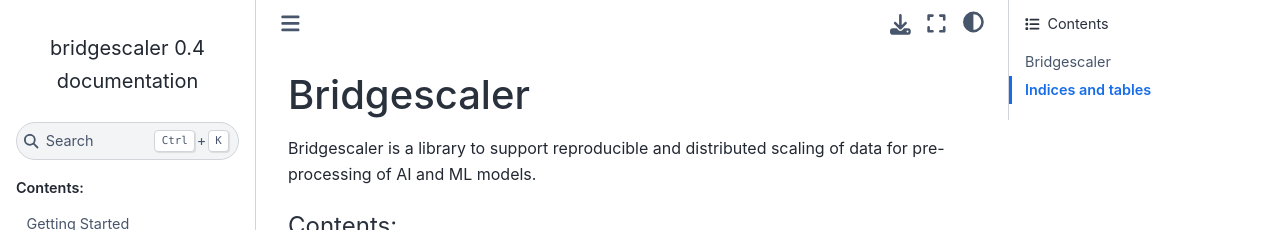
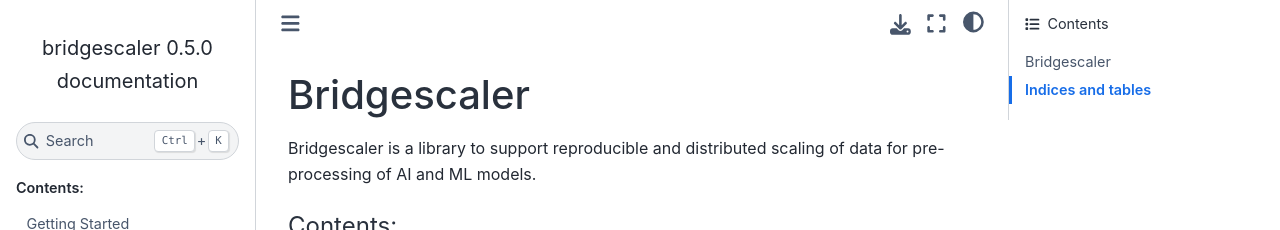
Before and after one commit to NCAR/bridgescaler, a Sphinx documentation site: the page built from doc/source/index.rst, in a window 1280 px wide. Shown: the top 230 px of the page. Built offline with Sphinx 7.4.7 and the Sphinx Book theme 1.1.4, drawn with Linux system fonts in a browser that asks for light colours; pages that are not in the unit, such as notebooks, are missing from menus.

Commit message:
Update version.

```diff
--- a/doc/source/conf.py
+++ b/doc/source/conf.py
@@ -9,7 +9,7 @@
 project = 'bridgescaler'
 copyright = '2024, David John Gagne'
 author = 'David John Gagne'
-release = '0.4'
+release = '0.5.0'
 
 # -- General configuration ---------------------------------------------------
 # https://www.sphinx-doc.org/en/master/usage/configuration.html#general-configuration
```
Also changed, not shown: 1 other file.
